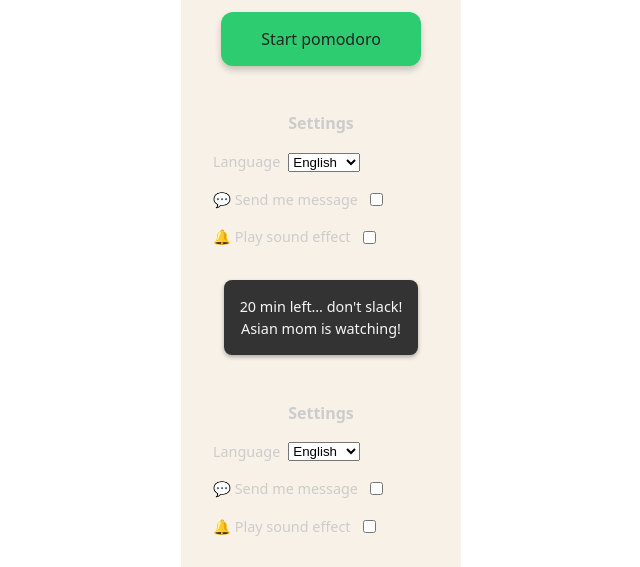
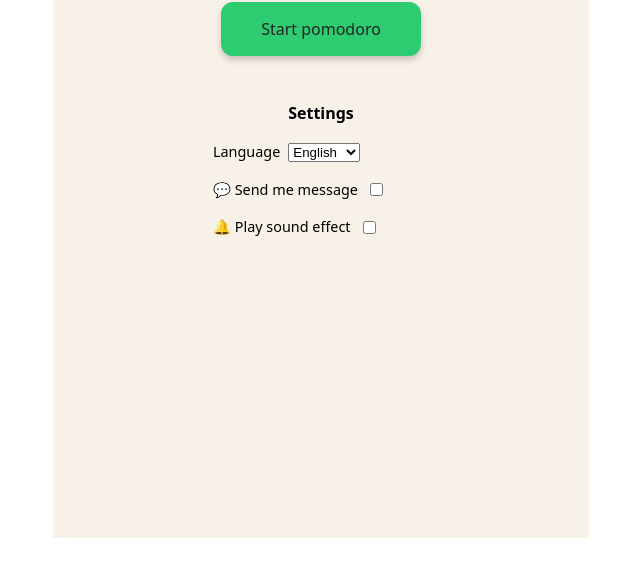
Before and after one commit to DanielSzakacs/AsianMomPomodoro, a Vue app: page / in a window 1280 px wide. Shown: the part 342-909 px from the top of the page, without its empty margins (319-959 px from the left). After the commit the page ends 880 px from the top, so only its background shows below. Built offline with nearby package versions, Linux system fonts and the light colour scheme.

Commit message:
ui updated

```diff
--- a/src/App.vue
+++ b/src/App.vue
@@ -7,8 +7,9 @@
     />
     <div class="home__timer" :class="timerClasses">{{ formattedTime }}</div>
     <div v-if="!isStarted">
-      <button class="btn btn--start" @click="startTimer">{{ t("start") }}</button>
-
+      <button class="btn btn--start" @click="startTimer">
+        {{ t("start") }}
+      </button>
     </div>
     <div v-else class="home__controls">
       <button v-if="isRunning" class="btn btn--stop" @click="stopTimer">
@@ -41,18 +42,10 @@
       <h2 class="settings-section__title">{{ t("settings") }}</h2>
       <Settings @update="updateCookies" />
     </section>
-    <div class="mom-bubble">
+    <!-- <div class="mom-bubble">
       <div>{{ progressMessage }}</div>
       <div>{{ momPhrase }}</div>
-    </div>
-    <section class="settings-section">
-      <h2 class="settings-section__title">{{ t("settings") }}</h2>
-      <Settings @update="updateCookies" />
-    </section>
-    <div class="mom-bubble">
-      <div>{{ progressMessage }}</div>
-      <div>{{ momPhrase }}</div>
-    </div>
+    </div> -->
   </div>
 </template>
 
@@ -144,11 +137,7 @@ const momPhrases = {
     "Asian mom is watching!",
     "No distractions!",
   ],
-  ja: [
-    "宿題は終わった？",
-    "ママは見てるよ！",
-    "集中して！",
-  ],
+  ja: ["宿題は終わった？", "ママは見てるよ！", "集中して！"],
 
   ru: [
     "Ты сделал уроки?",
@@ -333,12 +322,13 @@ function updateCookies(val) {
   background-color: #f8f1e7;
   color: #242424;
 
-  padding: 2rem;
+  padding: 3rem 10rem;
+  margin: -3rem;
 }
 
 .home__icon {
-  width: 178px;
-  height: 178px;
+  width: 200px;
+  height: 200px;
   /* margin: 1rem 0; */
 }
 
@@ -378,7 +368,6 @@ function updateCookies(val) {
   transition: filter 0.2s;
   white-space: nowrap;
   min-width: 200px;
-
 }
 
 .btn:hover {
@@ -410,8 +399,12 @@ function updateCookies(val) {
   margin-top: 2rem;
   width: 100%;
   max-width: 320px;
-  color: #ccc;
+  color: black;
   font-size: 0.9rem;
+}
+
+.settings {
+  color: black;
 }
 
 .settings-section__title {
@@ -428,6 +421,5 @@ function updateCookies(val) {
   text-align: center;
   font-size: 0.9rem;
   color: #f5f5f5;
-
 }
 </style>
```
